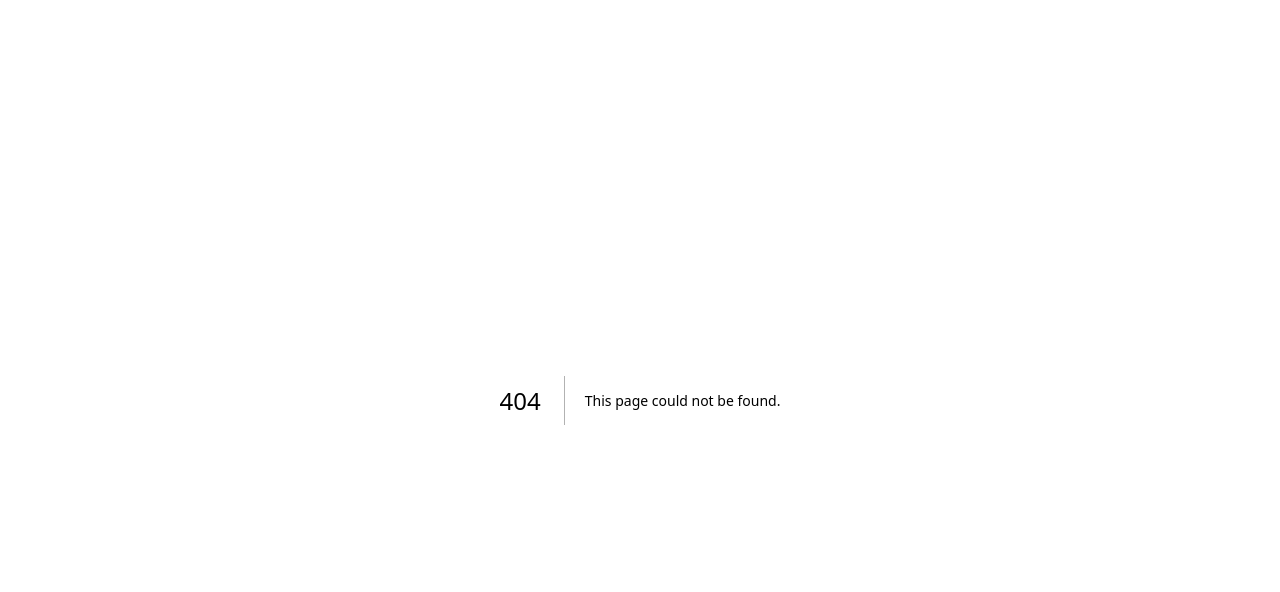
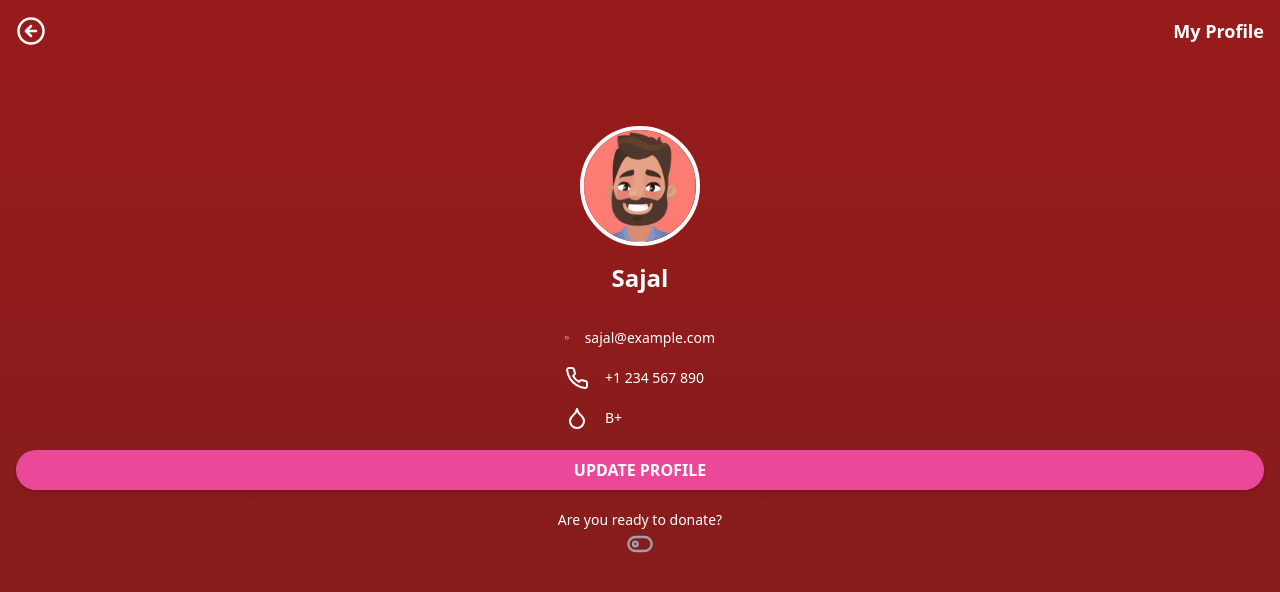
Before and after one commit to mdsajalali/blood-donor-app, a Next.js app: page /profile in a window 1280 px wide. Before the commit this address had no page. Shown: the top 592 px of the page. Built offline with nearby package versions, Linux system fonts and the light colour scheme.

Commit message:
add: profile

```diff
--- /dev/null
+++ b/src/app/(dashboard)/profile/page.tsx
@@ -0,0 +1,75 @@
+"use client";
+
+import {
+  ArrowLeftCircle,
+  Mail,
+  Phone,
+  Droplet,
+  ToggleRight,
+  ToggleLeft,
+} from "lucide-react";
+import Image from "next/image";
+import Link from "next/link";
+import { useState } from "react";
+
+export default function Profile() {
+  const [isNotificationsEnabled, setIsNotificationsEnabled] = useState(false);
+
+  const handleToggle = () => {
+    setIsNotificationsEnabled((prevState) => !prevState);
+  };
+  return (
+    <div className="relative w-full h-screen bg-gradient-to-b from-red-800 to-red-900 p-4">
+      {/* Top Bar with Back Icon and Heading */}
+      <div className="flex items-center justify-between mb-6">
+        <Link href="/dashboard">
+          <ArrowLeftCircle className="text-white" size={30} />
+        </Link>
+        <h1 className="text-lg font-semibold text-white">My Profile</h1>
+      </div>
+
+      {/* Profile Picture and Name */}
+      <div className="flex flex-col items-center gap-4 mt-20">
+        <Image
+          src="/profile.webp"
+          alt="profile"
+          width={120}
+          height={120}
+          className="rounded-full border-4 border-white"
+        />
+        <h1 className="text-2xl font-bold text-white">Sajal</h1>
+      </div>
+
+      {/* User Information */}
+      <div className="mt-8 space-y-4 mx-auto w-[150px]  text-white">
+        <div className="flex items-center gap-4">
+          <Mail className="text-white" size={24} />
+          <span className="text-sm">sajal@example.com</span>
+        </div>
+        <div className="flex items-center gap-4">
+          <Phone className="text-white" size={24} />
+          <span className="text-sm">+1 234 567 890</span>
+        </div>
+        <div className="flex items-center gap-4">
+          <Droplet className="text-white" size={24} />
+          <span className="text-sm">B+</span>
+        </div>
+      </div>
+
+      <button className="w-full uppercase py-2 my-5 bg-pink-500 text-white rounded-full shadow-md font-semibold">
+        Update profile
+      </button>
+
+      <div className="flex items-center flex-col justify-center cursor-pointer">
+        <span className="text-sm text-white">Are you ready to donate?</span>
+        <div onClick={handleToggle}>
+          {isNotificationsEnabled ? (
+            <ToggleRight className="text-green-400" size={28} />
+          ) : (
+            <ToggleLeft className="text-gray-400" size={28} />
+          )}
+        </div>
+      </div>
+    </div>
+  );
+}
```
Also changed, not shown: public/profile.webp (added).
